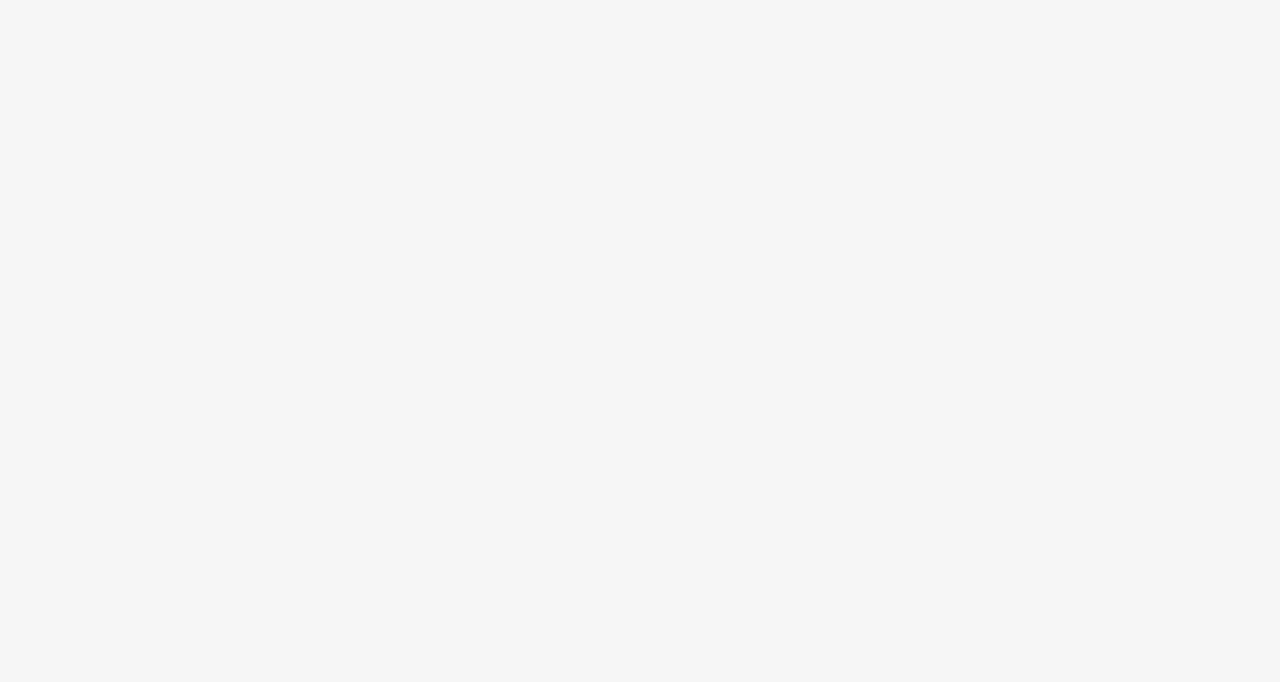
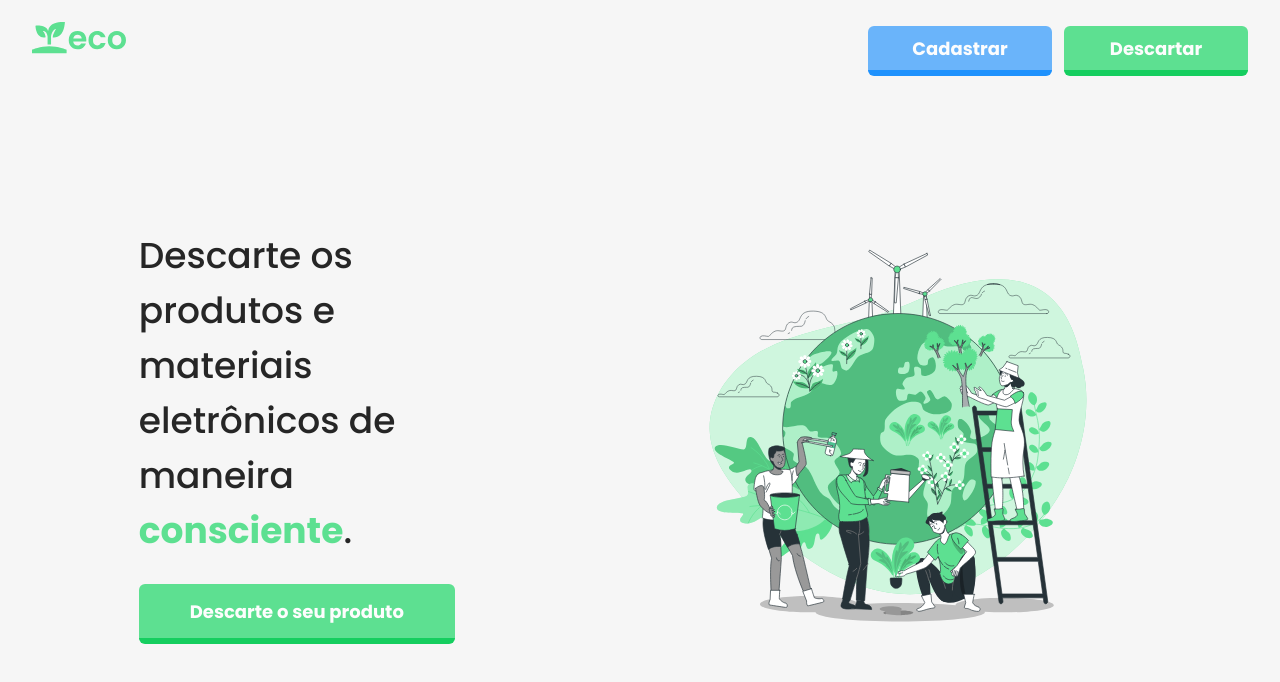
Before and after one commit to rodrigoge/eco, a React (Vite) app in the folder web/: page / in a window 1280 px wide. Before the commit this address had no page. Shown: the top 682 px of the page. Built offline with nearby package versions, Linux system fonts and the light colour scheme.

Commit message:
feat: editing homepage and components

```diff
--- a/web/src/components/ButtonComponent/styles.scss
+++ b/web/src/components/ButtonComponent/styles.scss
@@ -18,9 +18,22 @@
     border-bottom: 6px solid $dark-green;
 }
 
+.btn-blue {
+    background-color: $blue;
+    color: $white;
+    border-bottom: 6px solid $dark-blue;
+}
+
 .btn-lg {
     margin-top: 26px;
     width: 100%;
     height: 60px;
     font-size: 18px;
 }
+
+.btn-sm {
+    margin-top: 26px;
+    width: 200px;
+    height: 50px;
+    font-size: 18px;
+}
--- /dev/null
+++ b/web/src/components/HeaderComponent/index.tsx
@@ -0,0 +1,24 @@
+import './styles.scss';
+import logo from '../../assets/logo.svg';
+import ButtonComponent from '../../components/ButtonComponent';
+
+export default function HeaderComponent() {
+    return (
+        <header>
+            <img src={logo} alt="Logotype echo" />
+
+            <div className='box'>
+                <ButtonComponent
+                    className='btn btn-blue'
+                    size='btn-sm'
+                    text='Cadastrar'
+                />
+                <ButtonComponent
+                    className='btn btn-green'
+                    size='btn-sm'
+                    text='Descartar'
+                />
+            </div>
+        </header>
+    );
+}
--- /dev/null
+++ b/web/src/components/HeaderComponent/styles.scss
@@ -0,0 +1,19 @@
+@import '../../../src/styles/colors.scss';
+
+header {
+    max-width: 95%;
+    margin: 0 auto;
+    display: flex;
+    justify-content: space-between;
+    align-items: center;
+    z-index: 9999;
+    background-color: $light-grey;
+
+    .box {
+        display: flex;
+        align-items: center;
+        justify-content: space-between;
+        gap: 12px;
+        width: 380px;
+    }
+}
--- /dev/null
+++ b/web/src/pages/Homepage/index.tsx
@@ -0,0 +1,33 @@
+import HeaderComponent from '../../components/HeaderComponent';
+import './styles.scss';
+import heroImg from '../../assets/hero-image.svg';
+import ButtonComponent from '../../components/ButtonComponent';
+
+export default function Homepage() {
+    return (
+        <div className="home-container">
+            <HeaderComponent />
+            <div className="home-outbox">
+                <div className="home-box">
+                    <div className="hero-section">
+                        <div className="hero-text">
+                            <span>
+                                Descarte os produtos e materiais eletrônicos de maneira <span className='contrast-word'>consciente</span>.
+                            </span>
+
+                            <ButtonComponent
+                                className='btn btn-green'
+                                size='btn-lg'
+                                text='Descarte o seu produto'
+                            />
+                        </div>
+
+                        <div className="hero-section-image">
+                            <img src={heroImg} alt="Eco hero image" />
+                        </div>
+                    </div>
+                </div>
+            </div>
+        </div>
+    );
+}
--- /dev/null
+++ b/web/src/pages/Homepage/styles.scss
@@ -0,0 +1,60 @@
+@import '../../../src/styles/colors.scss';
+
+.home-container {
+    .home-outbox {
+        display: flex;
+        justify-content: center;
+        align-items: center;
+
+        .home-box {
+            margin-top: 60px;
+            width: 95%;
+            display: flex;
+            justify-content: center;
+            align-items: center;
+            flex-direction: column;
+
+            .hero-section {
+                width: 100%;
+                height: 500px;
+                display: flex;
+                justify-content: center;
+                align-items: center;
+                flex-direction: row;
+                gap: 200px;
+                margin-top: 50px;
+
+                .hero-text {
+                    width: 26%;
+                    height: 450px;
+                    display: flex;
+                    justify-content: center;
+                    flex-direction: column;
+
+                    span {
+                        font-size: 36px;
+                        font-weight: 500;
+                        color: $black;
+
+                        .contrast-word {
+                            color: $green;
+                            font-weight: bold;
+                        }
+                    }
+                }
+
+                .hero-section-image {
+                    width: 40%;
+                    height: 450px;
+                    display: flex;
+                    justify-content: center;
+                    align-items: center;
+
+                    img {
+                        width: 85%;
+                    }
+                }
+            }
+        }
+    }
+}
--- a/web/src/routes/Router.tsx
+++ b/web/src/routes/Router.tsx
@@ -1,10 +1,12 @@
 import { BrowserRouter, Route, Routes } from "react-router-dom";
+import Homepage from "../pages/Homepage";
 import RegisterUser from "../pages/RegisterUser";
 
 export default function Router() {
     return (
         <BrowserRouter>
             <Routes>
+                <Route path="/" element={<Homepage />} />
                 <Route path="/user/register" element={<RegisterUser />} />
             </Routes>
         </BrowserRouter>
--- a/web/src/styles/colors.scss
+++ b/web/src/styles/colors.scss
@@ -1,5 +1,7 @@
 $green: #5DE091;
-$dark-green: #0C9C45;
+$dark-green: #15ce5f;
 $white: #FDFDFD;
 $light-grey: #F6F6F6;
 $black: #262626;
+$blue: #6ab4fa;
+$dark-blue: #1f92fd;
```
Also changed, not shown: web/src/assets/hero-image.svg (added), web/src/assets/logo.svg (added).
